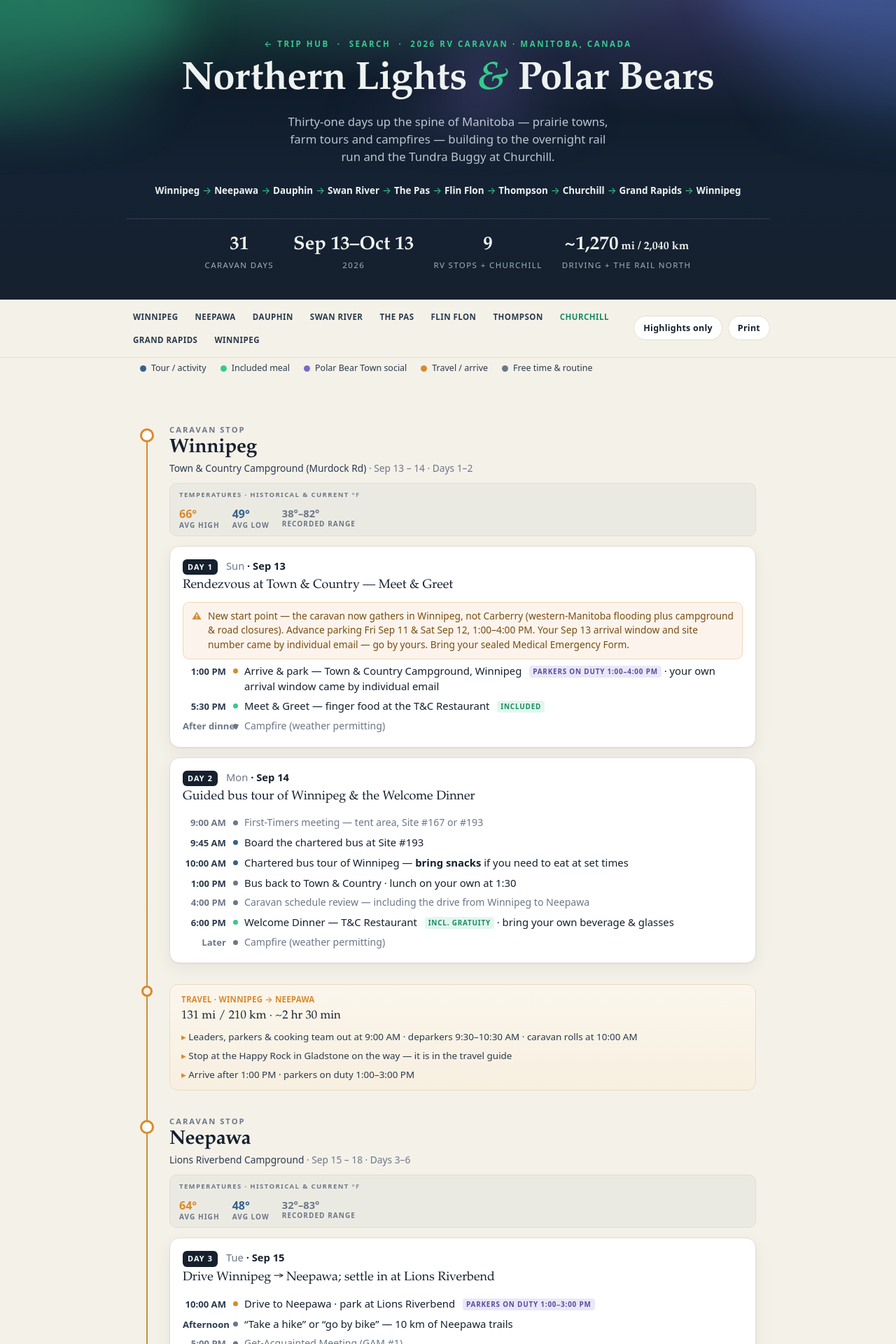
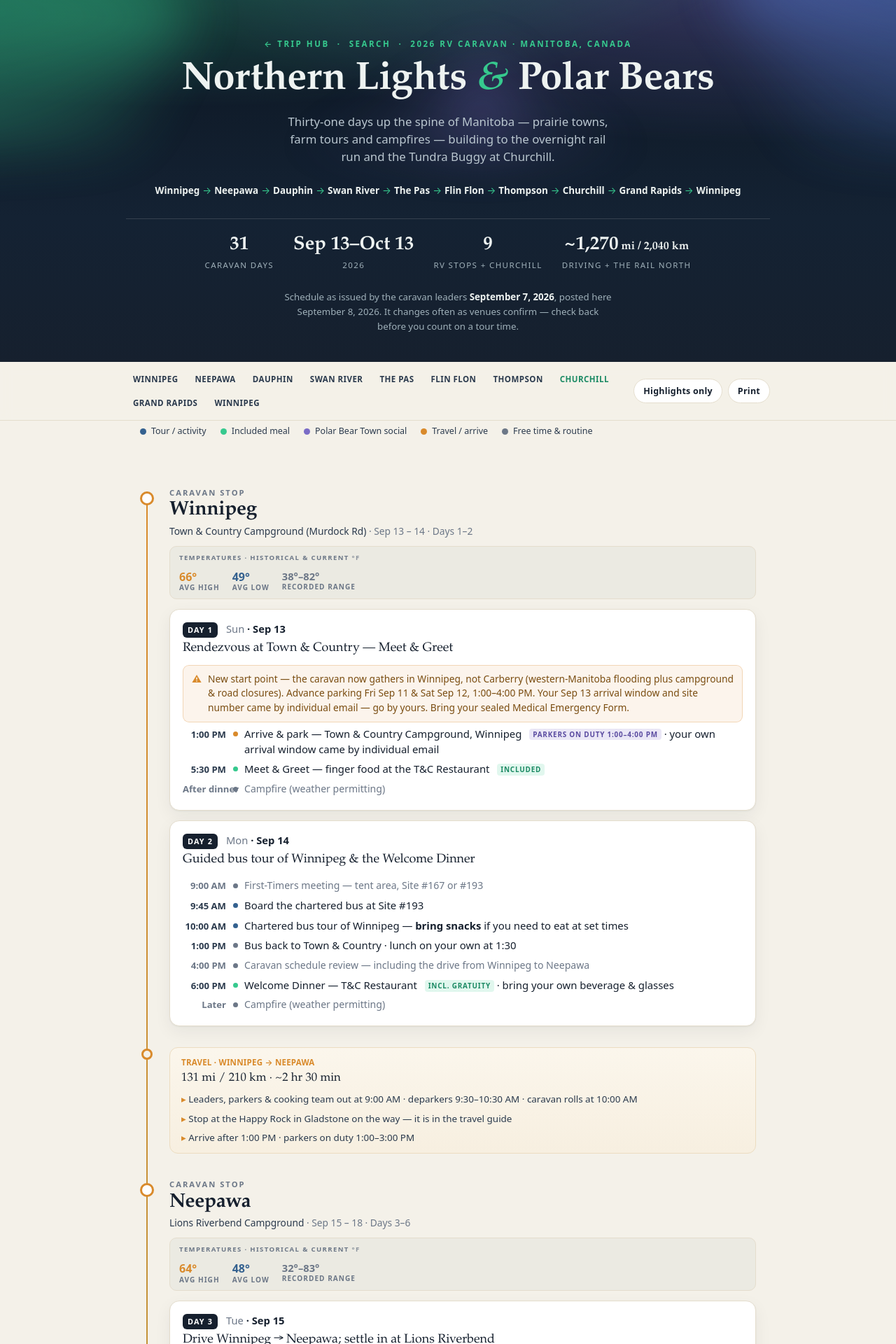
Before and after one commit to snthor-phd/polar-bears-2026, a Jekyll site: the page built from itinerary/index.html, in a window 1280 px wide. Shown: the top 1920 px of the page at 70% size. Built offline with Jekyll 4.4.1, drawn with Linux system fonts in a browser that asks for light colours.

Commit message:
Stamp the itinerary with its source date
Two new _config.yml values, itinerary_source_date and itinerary_updated, are
the single place to bump when a new schedule lands. The itinerary page carries
them under the stats, the hub in its lead line.

Co-Authored-By: Claude Opus 5 <noreply@anthropic.com>
Claude-Session: https://claude.ai/code/session_01Cd6tRxNtSSjAMbCQFWUBde

```diff
--- a/_config.yml
+++ b/_config.yml
@@ -2,6 +2,11 @@ title: "Northern Lights & Polar Bears - 2026 Caravan"
 description: "The 2026 Northern Lights & Polar Bears RV caravan up Manitoba to Churchill."
 url: "https://snthor-phd.github.io"
 baseurl: "/polar-bears-2026"
+
+# Provenance for the schedule on the site. Bump both when a new itinerary
+# lands from the caravan leaders — the itinerary page and the hub both read them.
+itinerary_source_date: "September 7, 2026"
+itinerary_updated: "September 8, 2026"
 
 collections:
   articles:
--- a/index.html
+++ b/index.html
@@ -114,7 +114,7 @@ search: false
   </header>
 
   <main class="wrap">
-    <p class="lead">Sep 13 – Oct 13, 2026 · 31 days · the schedule is subject to change, so check here before you count on a tour time.</p>
+    <p class="lead">Sep 13 – Oct 13, 2026 · 31 days · schedule as issued by the caravan leaders {{ site.itinerary_source_date }}, posted here {{ site.itinerary_updated }}. It changes often, so check here before you count on a tour time.</p>
 
     <div class="hubsearch">
       <label class="sr-only" for="hubq">Search the site</label>
--- a/itinerary/index.html
+++ b/itinerary/index.html
@@ -84,6 +84,8 @@ search_summary: "All 31 days grouped by stop — Winnipeg, Neepawa, Dauphin, Swa
   }
   .stat .n{font-family:var(--serif);font-size:1.7rem;font-weight:600;line-height:1;}
   .stat .l{font-size:.72rem;letter-spacing:.12em;text-transform:uppercase;color:#9fb0b9;margin-top:6px;}
+  .stamp{margin:26px auto 0;max-width:62ch;font-size:.83rem;line-height:1.6;color:#9fb0b9;}
+  .stamp b{color:#eef3f1;font-weight:600;}
 
   /* ---------- CONTROLS ---------- */
   .controls{
@@ -238,7 +240,8 @@ search_summary: "All 31 days grouped by stop — Winnipeg, Neepawa, Dauphin, Swa
     .controls,.aurora-band,.btns,.jump,.legend{display:none !important;}
     body.highlights .row.routine{display:grid !important;} /* full schedule on paper */
     .hero{color:#16202e;background:#fff;border-bottom:2px solid var(--ink);}
-    .hero .sub,.route-line,.stat .l{color:#444;}
+    .hero .sub,.route-line,.stat .l,.stamp{color:#444;}
+    .stamp b{color:#16202e;}
     .hero h1 .amp,.eyebrow{color:var(--aurora-deep);}
     .stats{border-top-color:#ccc;}
     .day{box-shadow:none;border-color:#ccc;break-inside:avoid;page-break-inside:avoid;}
@@ -264,6 +267,7 @@ search_summary: "All 31 days grouped by stop — Winnipeg, Neepawa, Dauphin, Swa
         <div class="stat"><div class="n">9</div><div class="l">RV stops + Churchill</div></div>
         <div class="stat"><div class="n">~1,270<span style="font-size:1rem"> mi / 2,040 km</span></div><div class="l">Driving + the rail north</div></div>
       </div>
+      <p class="stamp">Schedule as issued by the caravan leaders <b>{{ site.itinerary_source_date }}</b>, posted here {{ site.itinerary_updated }}. It changes often as venues confirm &mdash; check back before you count on a tour time.</p>
     </div>
   </header>
 
```
